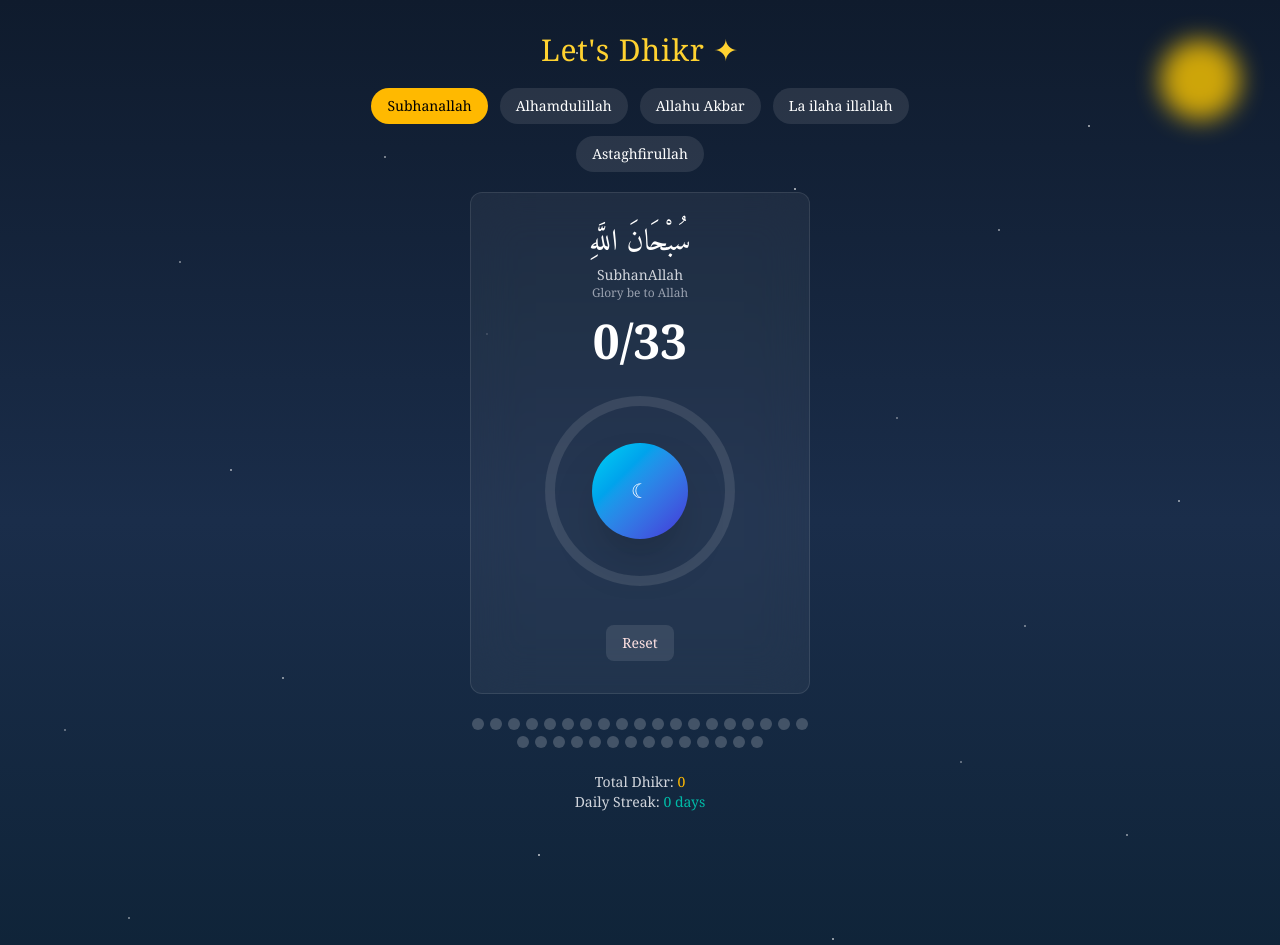
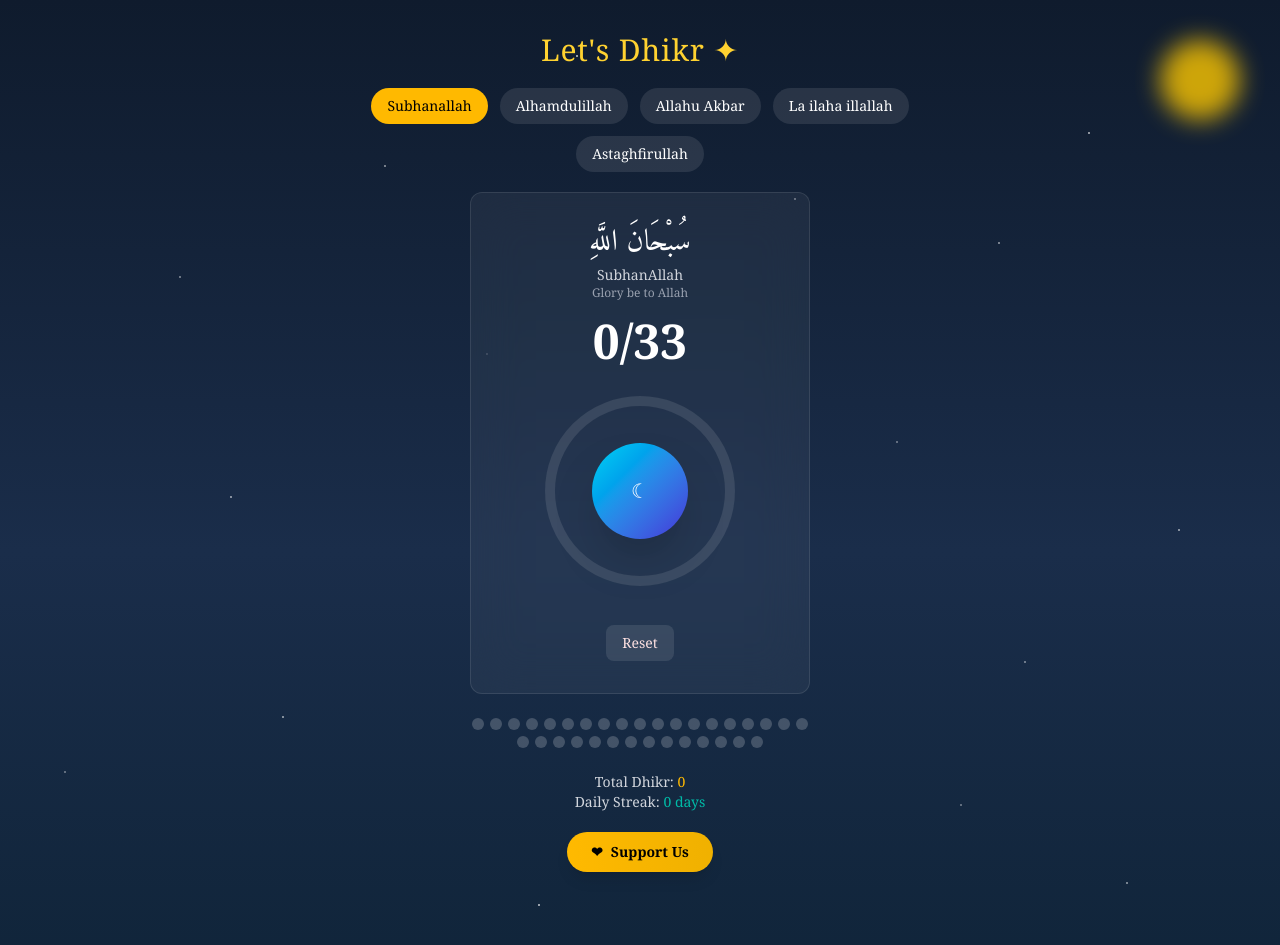
Before and after one commit to saiful-aj18/Tasbhi-Count, a React (Vite) app: page / in a window 1280 px wide. Shown: the top 945 px of the page. Built offline with nearby package versions, Linux system fonts and the light colour scheme.

Commit message:
Add SupportButton and update BannerAd implementation
Added a support button linking to a smart link and updated the banner ad implementation to use a div instead of an iframe.

```diff
--- a/src/App.jsx
+++ b/src/App.jsx
@@ -1,5 +1,7 @@
 import React, { useState, useEffect, useCallback, useRef } from "react";
 import { Analytics } from "@vercel/analytics/react";
+
+const SMART_LINK = "https://asiafilm.org/4/95858aaa0d16ff7c1b6e6da7661f576b";
 
 const starPositions = [
   { top: "12%", left: "85%", opacity: 0.8 },
@@ -34,31 +36,37 @@ const dhikrList = [
 
 /* ---------------- ADS ---------------- */
 
-// 320x50 Banner (iframe er vitore cholbe, tai React e safe)
+// 320x50 Banner (direct load)
 function BannerAd() {
-  const srcDoc = `<!DOCTYPE html><html><head><style>html,body{margin:0;padding:0;background:transparent;overflow:hidden}</style></head><body>
-<script>
-  atOptions = {
-    'key' : '50f3a0fa3f40545508d5e8cf972c44f7',
-    'format' : 'iframe',
-    'height' : 50,
-    'width' : 320,
-    'params' : {}
-  };
-<\/script>
-<script src="https://bauval.org/22/50f3a0fa3f40545508d5e8cf972c44f7"><\/script>
-</body></html>`;
+  const ref = useRef(null);
+
+  useEffect(() => {
+    const container = ref.current;
+    if (!container) return;
+
+    container.innerHTML = "";
+
+    window.atOptions = {
+      key: "50f3a0fa3f40545508d5e8cf972c44f7",
+      format: "iframe",
+      height: 50,
+      width: 320,
+      params: {}
+    };
+
+    const script = document.createElement("script");
+    script.src = "https://bauval.org/22/50f3a0fa3f40545508d5e8cf972c44f7";
+    script.async = true;
+    container.appendChild(script);
+
+    return () => {
+      container.innerHTML = "";
+    };
+  }, []);
 
   return (
     <div className="w-full flex justify-center my-4">
-      <iframe
-        title="banner-ad"
-        srcDoc={srcDoc}
-        width="320"
-        height="50"
-        scrolling="no"
-        style={{ border: 0, maxWidth: "100%" }}
-      />
+      <div ref={ref} style={{ minWidth: 320, minHeight: 50, maxWidth: "100%" }} />
     </div>
   );
 }
@@ -100,6 +108,21 @@ function SocialBarAd() {
     return () => script.remove();
   }, []);
   return null;
+}
+
+// Smart Link: clear label shoho "Support Us" button
+function SupportButton() {
+  return (
+    <a
+      href={SMART_LINK}
+      target="_blank"
+      rel="noopener noreferrer sponsored"
+      className="mt-5 inline-flex items-center gap-2 px-6 py-2.5 rounded-full bg-gradient-to-r from-amber-400 to-yellow-500 text-black text-sm font-semibold shadow-lg hover:scale-105 active:scale-95 transition"
+    >
+      <span>❤</span>
+      <span>Support Us</span>
+    </a>
+  );
 }
 
 /* ---------------- MAIN APP ---------------- */
@@ -318,6 +341,9 @@ export default function Tasbih() {
           <p>Daily Streak: <span className="text-teal-500">{streak} days</span></p>
         </div>
 
+        {/* SMART LINK (Support Us button) */}
+        <SupportButton />
+
         {/* ADS */}
         <BannerAd />
         <NativeAd />
```
